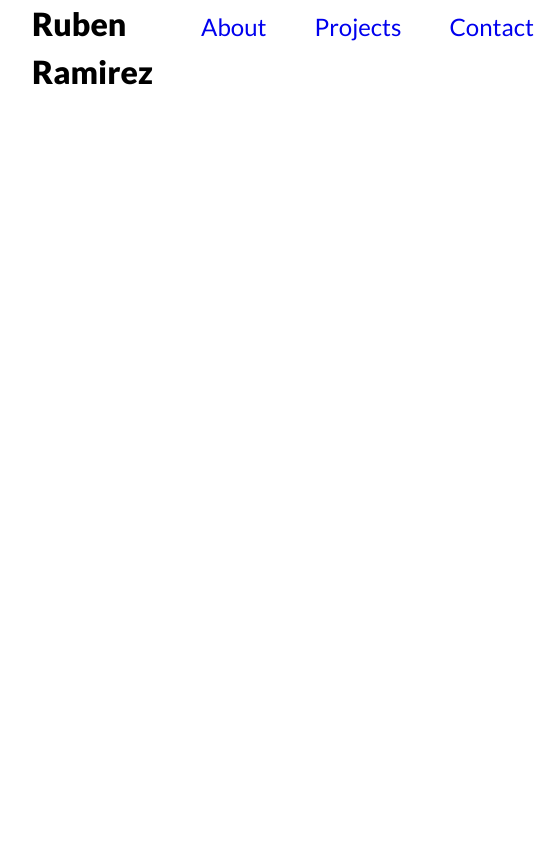
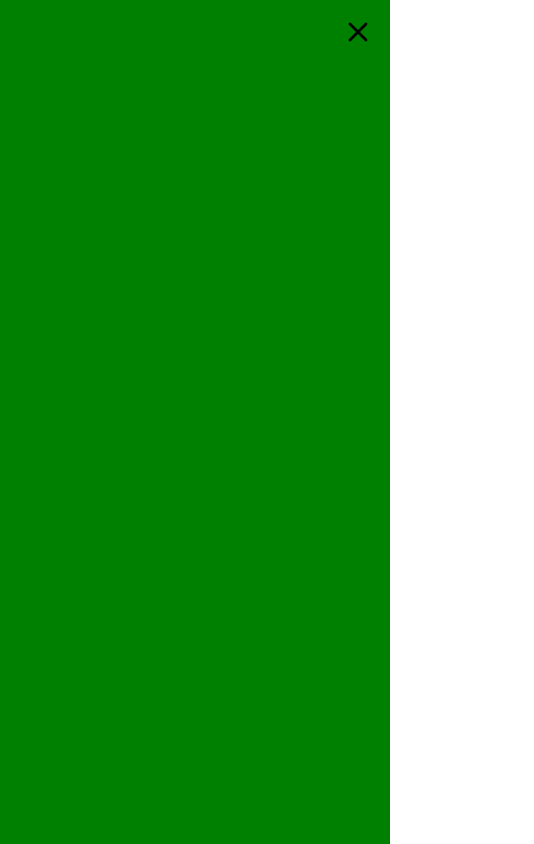
Before and after one commit to rramirez216/rubenramirezdev, a React (Create React App) app: page / in a window 390 px wide. Shown: the whole page, 534 px wide, since content can reach past the window. Built offline with nearby package versions, Linux system fonts and the light colour scheme.

Commit message:
adds media queries and mobile nav element to the nav component

```diff
--- a/src/components/Nav.js
+++ b/src/components/Nav.js
@@ -1,7 +1,8 @@
-import react from 'react'
+import React from 'react'
 import styled from 'styled-components'
+import { Menu, X } from 'react-feather'
 
-const Navigation = () => {
+const Navigation = ({ isNavOpen, setIsNavOpen }) => {
   return (
     <Header>
       <Side>
@@ -11,32 +12,72 @@ const Navigation = () => {
         <NavLink href='#'>About</NavLink>
         <NavLink href='#'>Projects</NavLink>
         <NavLink href='#'>Contact</NavLink>
+        <MenuButton onClick={() => setIsNavOpen(true)} />
       </Nav>
+      <MobileNav>
+        <CloseButton onClick={() => setIsNavOpen(false)} />
+      </MobileNav>
       <Side />
     </Header>
   )
 }
-
+const Side = styled.div`
+  @media (min-width: 34.375rem) {
+    flex: 1;
+  }
+`
 const Header = styled.nav`
   display: flex;
   flex-flow: row nowrap;
   align-items: baseline;
-  padding: 0 32px;
+  justify-content: space-between;
+  padding: 0 16px;
+  & ${Side}:nth-child(3) {
+    display: none;
+  }
+  @media (min-width: 34.375rem) {
+    & ${Side}:nth-child(3) {
+      display: block;
+    }
+  }
 `
-const Side = styled.div`
-  flex: 1;
-`
+
 const Logo = styled.div`
   font-weight: 900;
   font-size: 2rem;
+  /* width: max-content; */
+`
+const MobileNav = styled.nav`
+  width: 100%;
+  height: 100%;
+  position: fixed;
+  top: 0;
+  left: 0;
+  background-color: green;
+`
+const CloseButton = styled(X)`
+  height: 32px;
+  width: 32px;
+  position: fixed;
+  top: 16px;
+  right: 16px;
 `
 const Nav = styled.nav`
   display: flex;
-  gap: 48px;
-  margin: 0 48px;
+  align-self: center;
+  /* gap: 48px; */
+  /* margin: 0 48px; */
+`
+const MenuButton = styled(Menu)`
+  width: 32px;
+  height: 32px;
 `
 const NavLink = styled.a`
   text-decoration: none;
+  display: none;
+  @media (min-width: 34.375rem) {
+    display: block;
+  }
 `
 
 export default Navigation
```
